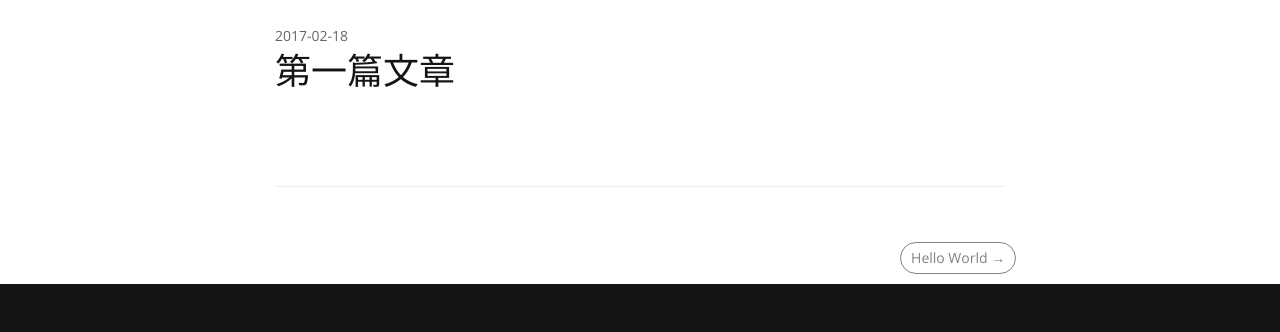
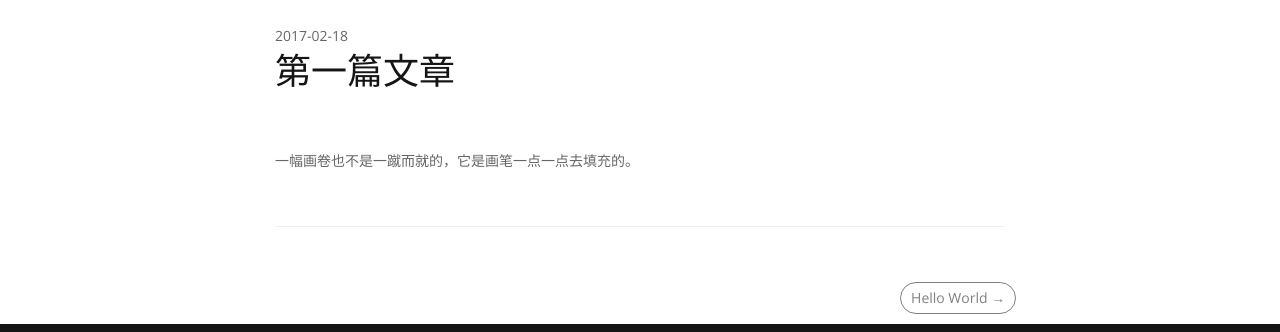
Before and after one commit to zixinjuan/zinxinjuan.github.io, a plain HTML site: page 2017/02/19/ss/index.html in a window 1280 px wide. Shown: the part 69-401 px from the top of the page. Drawn offline with nearby package versions, Linux system fonts and the light colour scheme.

Commit message:
Site updated: 2017-03-18 14:56:38

```diff
--- a/2017/02/19/ss/index.html
+++ b/2017/02/19/ss/index.html
@@ -181,6 +181,7 @@
             </div>
         </div>
         <div class="col-md-8 col-md-offset-2">
+      		<p>一幅画卷也不是一蹴而就的，它是画笔一点一点去填充的。</p>
 
             <div class="clearfix"></div>
             <hr class="nogutter">
```
Also changed, not shown: index.html (+1 -0 lines).
